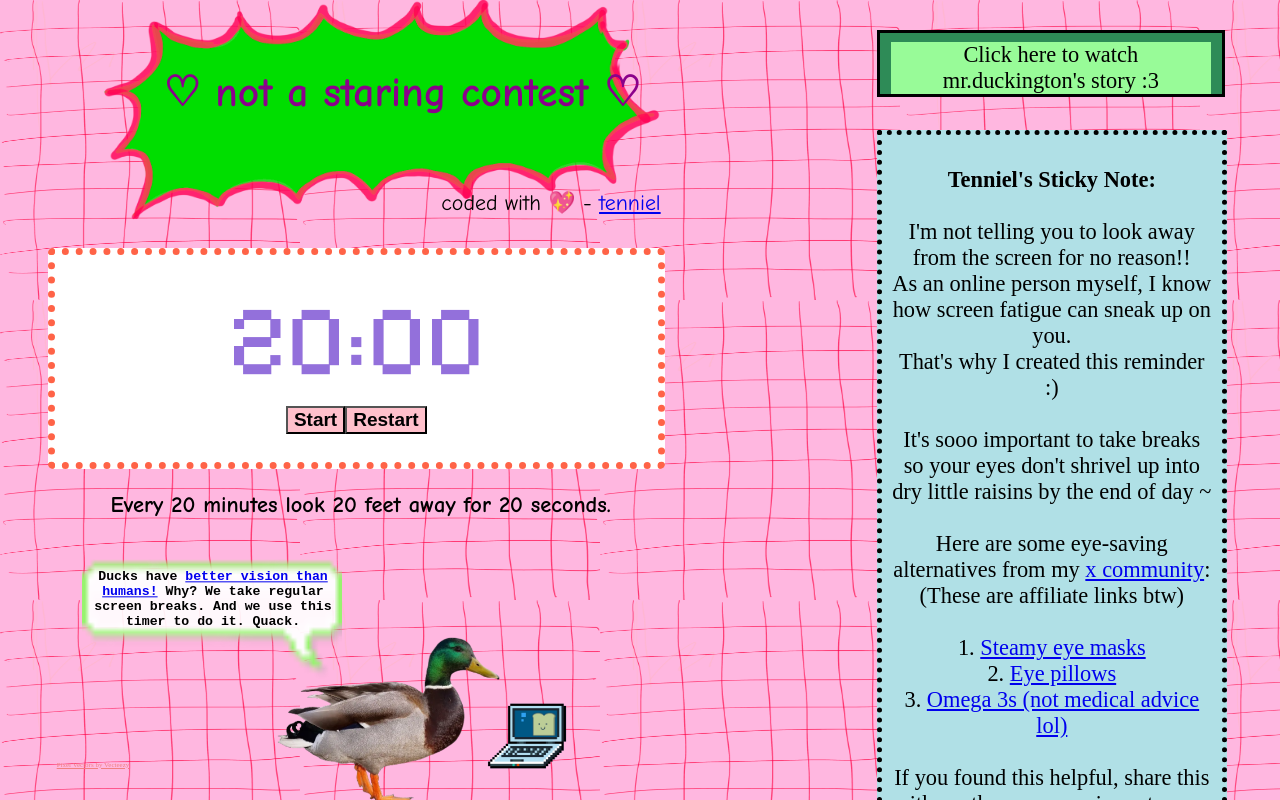
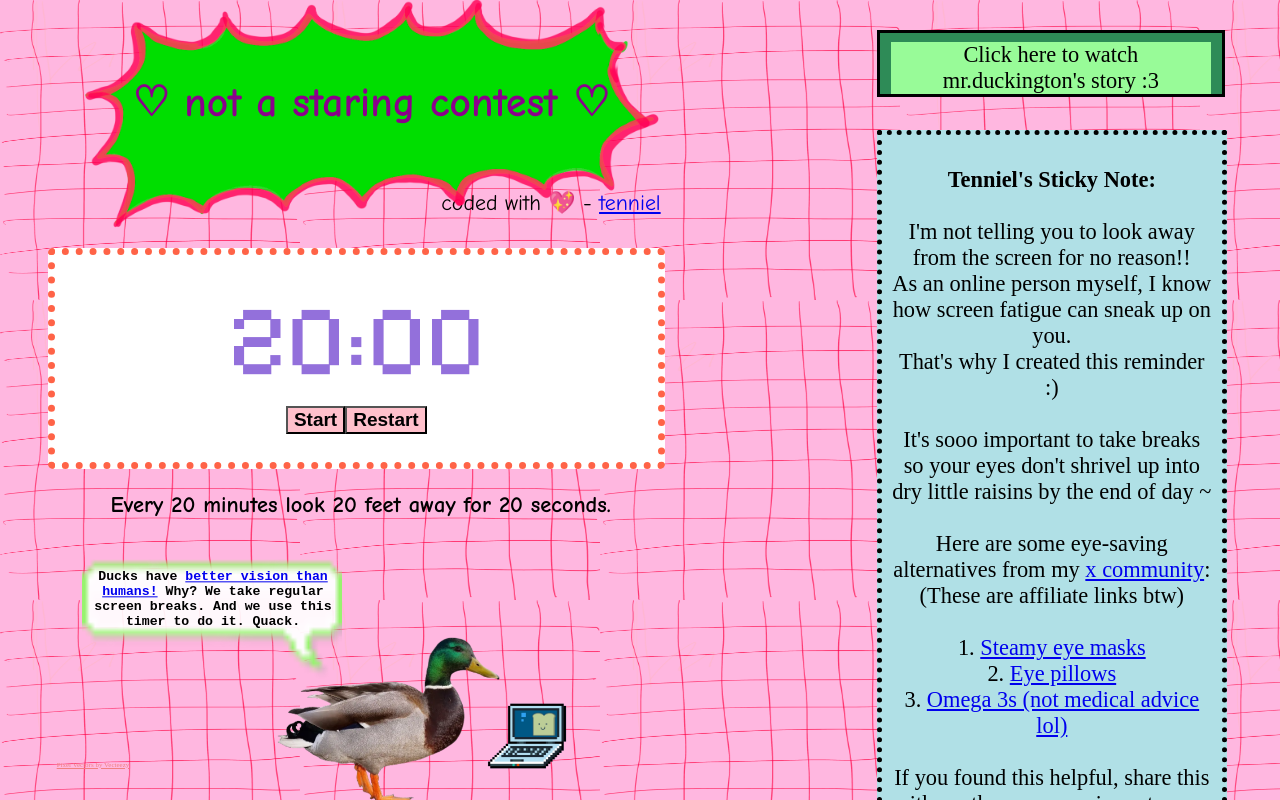
Before and after one commit to TennielStudio/LookAwayTimer, a React (Vite) app: page / in a window 1280 px wide. Shown: the top 800 px of the page. Built offline with nearby package versions, Linux system fonts and the light colour scheme.

Commit message:
fix laptop 1280x800 title

```diff
--- a/src/styles.css
+++ b/src/styles.css
@@ -540,9 +540,14 @@ body {
 /* laptop devices 1280 x 800 */
 @media (min-width: 1280px) {
   .banner-container{
-    left: 30px;
+    left: 10px;
     top: -40px;
-    width: 600px;
+    width: 620px;
+  }
+
+  .title-container {
+    top: 10px;
+    right: 50px;
   }
 
   .credits-container {
```
